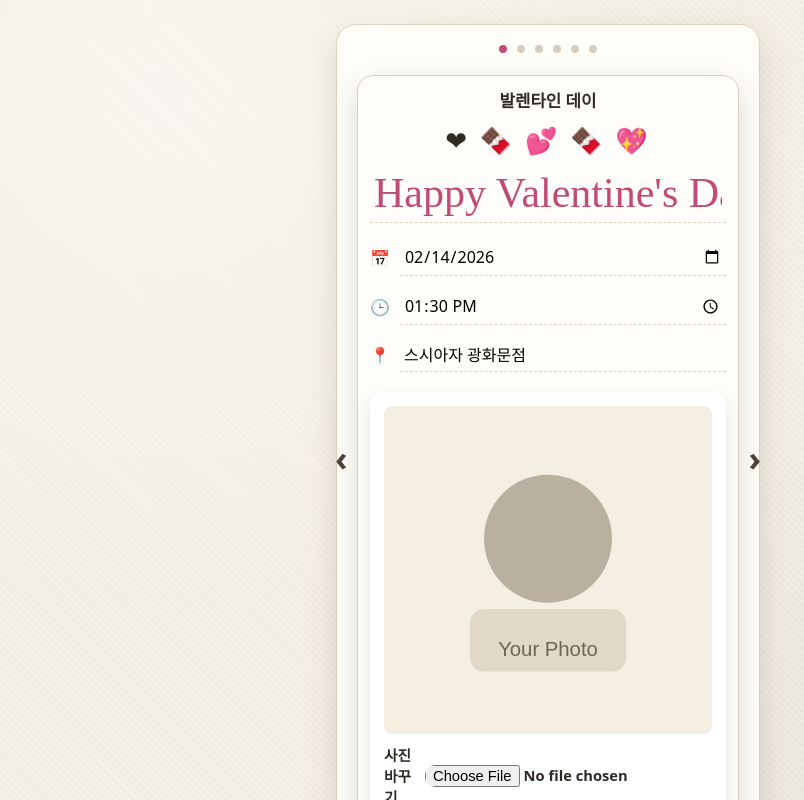
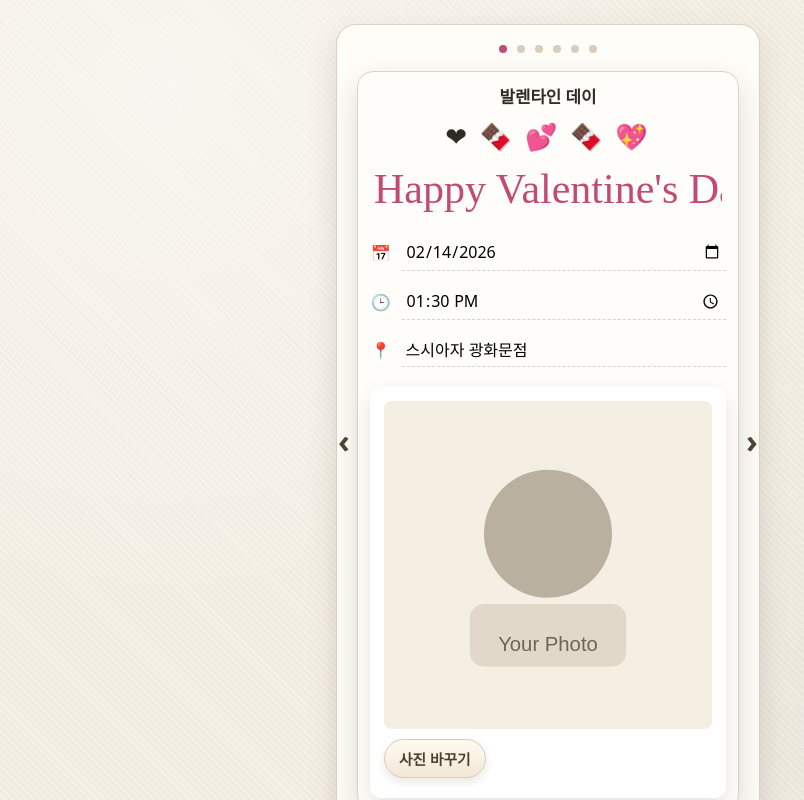
Before and after one commit to kkami121/card-invitation, a Next.js app: page /create in a window 1280 px wide. Shown: the top 800 px of the page, without its empty margins (92-896 px from the left). Built offline with nearby package versions, Linux system fonts and the light colour scheme.

Commit message:
파일 선택 css

```diff
--- a/app/create/page.tsx
+++ b/app/create/page.tsx
@@ -15,15 +15,14 @@ export default function CreatePage() {
   const [dragX, setDragX] = useState(0);
   const [transitionMs, setTransitionMs] = useState(ANIMATION_MS);
   const [isDragging, setIsDragging] = useState(false);
+  const [selectedFileName, setSelectedFileName] = useState<string | null>(null);
 
   const pointerStartX = useRef<number | null>(null);
   const viewportRef = useRef<HTMLDivElement | null>(null);
+  const fileInputRef = useRef<HTMLInputElement | null>(null);
 
   const themes = useMemo(() => Object.values(THEMES), []);
-  const currentThemeIndex = Math.max(
-    0,
-    themes.findIndex((themeOption) => themeOption.key === draft.themeKey),
-  );
+  const currentThemeIndex = Math.max(0, themes.findIndex((themeOption) => themeOption.key === draft.themeKey));
   const theme = THEMES[draft.themeKey];
 
   function updateField<K extends keyof InvitationDraft>(key: K, value: InvitationDraft[K]) {
@@ -59,10 +58,9 @@ export default function CreatePage() {
   }
 
   function handleNav(offset: 1 | -1) {
-    if (isDragging) {
-      return;
+    if (!isDragging) {
+      animateToTheme(offset);
     }
-    animateToTheme(offset);
   }
 
   function isInteractiveTarget(target: EventTarget | null): boolean {
@@ -102,12 +100,7 @@ export default function CreatePage() {
       return;
     }
 
-    if (dragX < 0) {
-      animateToTheme(1);
-    } else {
-      animateToTheme(-1);
-    }
-
+    animateToTheme(dragX < 0 ? 1 : -1);
     pointerStartX.current = null;
   }
 
@@ -115,6 +108,8 @@ export default function CreatePage() {
     if (!file) {
       return;
     }
+
+    setSelectedFileName(file.name);
 
     const reader = new FileReader();
     reader.onload = () => {
@@ -131,7 +126,7 @@ export default function CreatePage() {
 
   return (
     <main className="mobile-shell stack">
-      <section className="paper-panel" style={{ padding: 20 }}>
+      <section className="paper-panel" style={{ padding: "20px 20px 15px" }}>
         <div className="row" style={{ justifyContent: "center", marginBottom: 10 }}>
           {themes.map((themeOption, index) => (
             <span
@@ -149,11 +144,10 @@ export default function CreatePage() {
 
         <div className="card-carousel" ref={viewportRef}>
           <button className="card-nav left" type="button" onClick={() => handleNav(-1)} aria-label="이전 테마">
-            ‹
+            <span>‹</span>
           </button>
-
           <button className="card-nav right" type="button" onClick={() => handleNav(1)} aria-label="다음 테마">
-            ›
+            <span>›</span>
           </button>
 
           <article
@@ -169,6 +163,7 @@ export default function CreatePage() {
             onPointerLeave={handlePointerUp}
           >
             <h3 className="theme-title">{theme.label}</h3>
+
             <div style={{ textAlign: "center", marginBottom: 16 }}>
               <p style={{ margin: 0, fontSize: 26, letterSpacing: 3 }}>{theme.emojis.join(" ")}</p>
               <input
@@ -182,45 +177,39 @@ export default function CreatePage() {
 
             <section className="stack" style={{ marginTop: 14 }}>
               <div className="row">
-                <span aria-hidden>📅</span>
-                <input
-                  className="editable-card-input"
-                  type="date"
-                  value={draft.date}
-                  onChange={(e) => updateField("date", e.target.value)}
-                />
+                <span className="meta-icon" aria-hidden>📅</span>
+                <input className="editable-card-input" type="date" value={draft.date} onChange={(e) => updateField("date", e.target.value)} />
               </div>
               <div className="row">
-                <span aria-hidden>🕒</span>
-                <input
-                  className="editable-card-input"
-                  type="time"
-                  value={draft.time}
-                  onChange={(e) => updateField("time", e.target.value)}
-                />
+                <span className="meta-icon" aria-hidden>🕒</span>
+                <input className="editable-card-input" type="time" value={draft.time} onChange={(e) => updateField("time", e.target.value)} />
               </div>
               <div className="row">
-                <span aria-hidden>📍</span>
-                <input
-                  className="editable-card-input"
-                  value={draft.place}
-                  onChange={(e) => updateField("place", e.target.value)}
-                  placeholder="장소를 입력해 주세요"
-                />
+                <span className="meta-icon" aria-hidden>📍</span>
+                <input className="editable-card-input" value={draft.place} onChange={(e) => updateField("place", e.target.value)} placeholder="장소를 입력해 주세요" />
               </div>
             </section>
 
             <div className="polaroid">
               <img src={draft.imageUrl} alt="초대장 사진" />
-              <label className="upload-inline">
-                사진 바꾸기
-                <input type="file" accept="image/*" onChange={(e) => handleFileChange(e.target.files?.[0] ?? null)} />
-              </label>
+              <div className="upload-inline">
+                <input
+                  ref={fileInputRef}
+                  className="file-input-hidden"
+                  type="file"
+                  accept="image/*"
+                  onChange={(e) => handleFileChange(e.target.files?.[0] ?? null)}
+                />
+                <button className="upload-trigger" type="button" onClick={() => fileInputRef.current?.click()}>
+                  사진 바꾸기
+                </button>
+                {selectedFileName ? <span className="upload-file-name">{selectedFileName}</span> : null}
+              </div>
             </div>
           </article>
         </div>
 
-        <button className="btn-primary" style={{ width: "100%", marginTop: 14 }} onClick={goAccept}>
+        <button className="btn-primary" style={{ width: "100%" }} onClick={goAccept}>
           초대장 저장 후 열어보기
         </button>
       </section>
--- a/app/globals.css
+++ b/app/globals.css
@@ -49,6 +49,14 @@ main.mobile-shell {
   display: flex;
   align-items: center;
   gap: 10px;
+}
+
+.meta-icon {
+  width: 1.35em;
+  display: inline-flex;
+  justify-content: center;
+  align-items: center;
+  flex-shrink: 0;
 }
 
 .polaroid {
@@ -149,6 +157,7 @@ button {
   font-size: 42px;
   line-height: 1.1;
   margin-top: 6px;
+  border-bottom: 0;
 }
 
 .upload-inline {
@@ -159,10 +168,31 @@ button {
   font-size: 0.92rem;
 }
 
-.upload-inline input {
-  border: 0;
-  padding: 0;
-  width: auto;
+.file-input-hidden {
+  display: none;
+}
+
+.upload-trigger {
+  padding: 8px 14px;
+  border-radius: 999px;
+  border: 1px solid #d7cab8;
+  background: linear-gradient(180deg, #fffaf0 0%, #f3e7d5 100%);
+  color: #4b4033;
+  font-weight: 700;
+  box-shadow: 0 4px 10px rgba(73, 58, 42, 0.12);
+}
+
+.upload-trigger:hover {
+  filter: brightness(0.98);
+}
+
+.upload-file-name {
+  font-size: 12px;
+  color: #6e6257;
+  max-width: 150px;
+  overflow: hidden;
+  text-overflow: ellipsis;
+  white-space: nowrap;
 }
 
 .theme-title {
@@ -174,7 +204,7 @@ button {
 .card-carousel {
   position: relative;
   margin-top: 8px;
-  padding: 12px 0;
+  padding: 8px 0;
   touch-action: pan-y;
 }
 
@@ -193,22 +223,30 @@ button {
   position: absolute;
   top: 50%;
   transform: translateY(-50%);
-  width: auto;
-  height: auto;
+  width: 22px;
+  height: 44px;
+  display: flex;
+  align-items: center;
+  justify-content: center;
   border: 0;
   border-radius: 0;
-  padding: 0 6px;
-  font-size: 34px;
+  padding: 0;
+  font-size: 32px;
   line-height: 1;
   background: transparent;
   color: #4d4338;
   z-index: 4;
 }
 
+.card-nav span {
+  display: block;
+  line-height: 1;
+}
+
 .card-nav.left {
-  left: -28px;
+  left: -24px;
 }
 
 .card-nav.right {
-  right: -28px;
+  right: -24px;
 }
```
